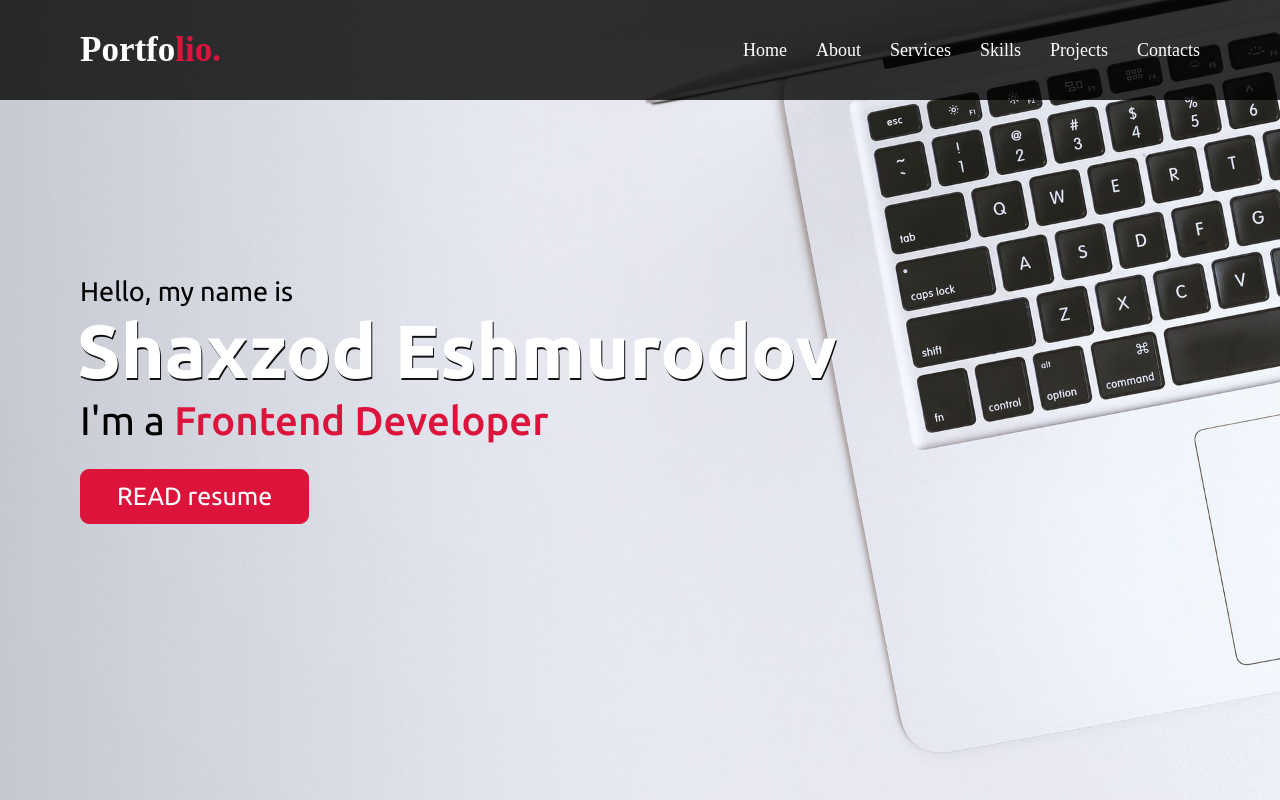
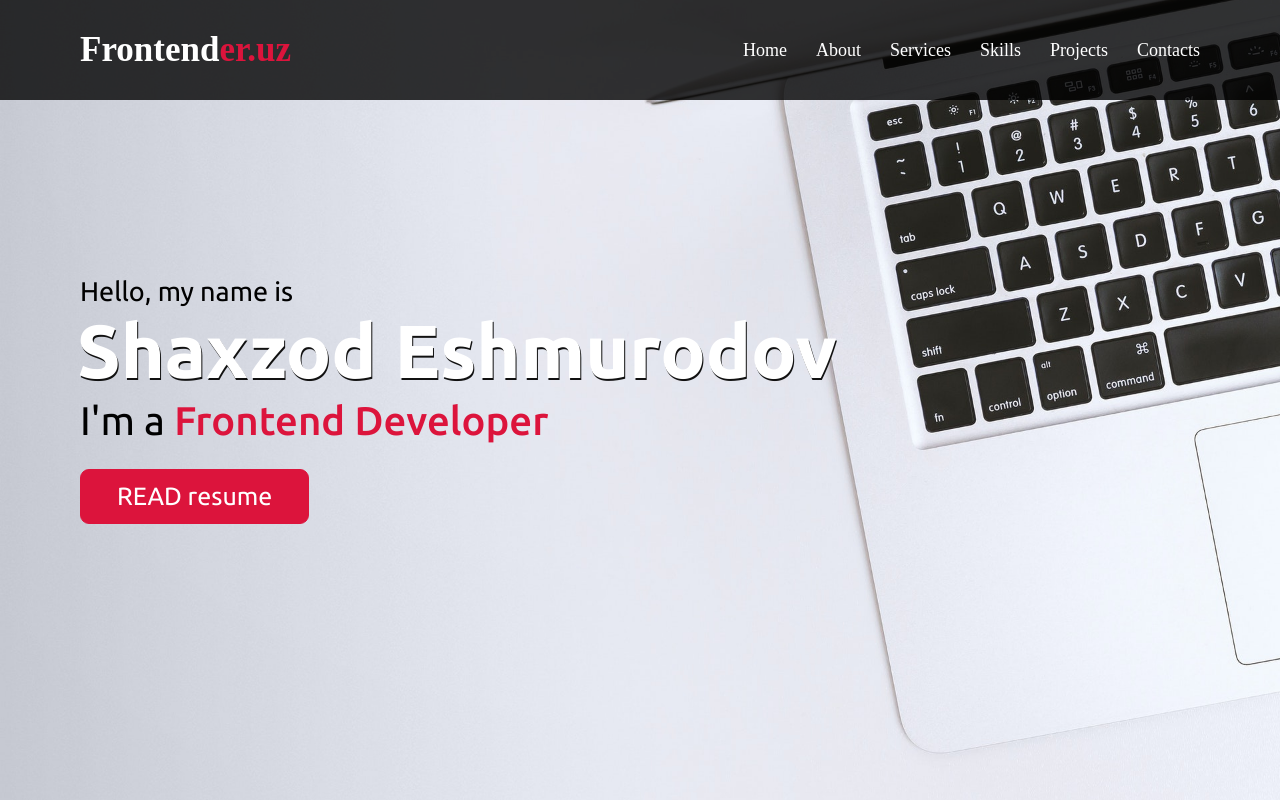
Before and after one commit to Shaxzodhonor/Portfolio, a plain HTML site: page index.html in a window 1280 px wide. Shown: the top 800 px of the page. Drawn offline with Linux system fonts and the light colour scheme.

Commit message:
set title

```diff
--- a/index.html
+++ b/index.html
@@ -4,7 +4,7 @@
   <meta charset="UTF-8">
   <meta http-equiv="X-UA-Compatible" content="IE=edge">
   <meta name="viewport" content="width=device-width, initial-scale=1.0">
-  <title>Portfolio.</title>
+  <title>Frontender.uz</title>
   <link rel="stylesheet" href="./style.css">
   <link rel="stylesheet" href="https://cdnjs.cloudflare.com/ajax/libs/font-awesome/4.7.0/css/font-awesome.min.css">
 
@@ -13,7 +13,7 @@
   <nav class="navbar">
     <div class="max-width">
       <div class="logo">
-        <a href="#home" >Portfo<span>lio.</span></a>
+        <a href="#home" >Frontend<span>er.uz</span></a>
       </div>
       <ul class="menu">
         <li><a class="menu-item" href="#home">Home</a></li>
```
